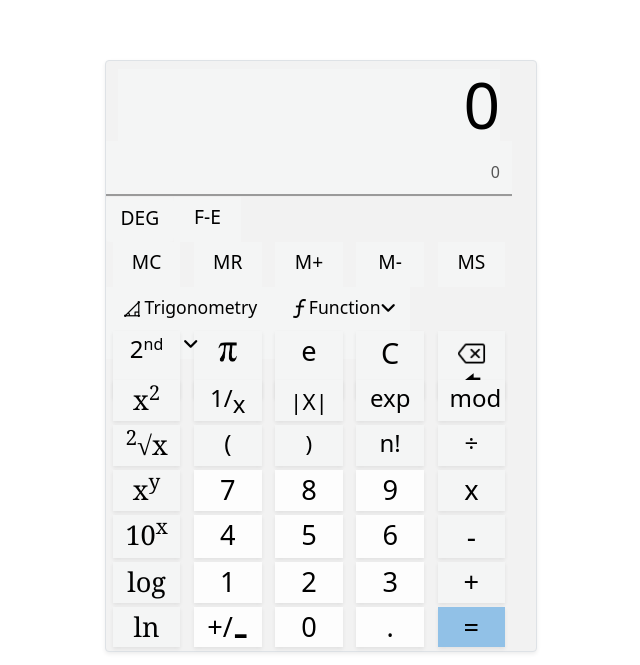
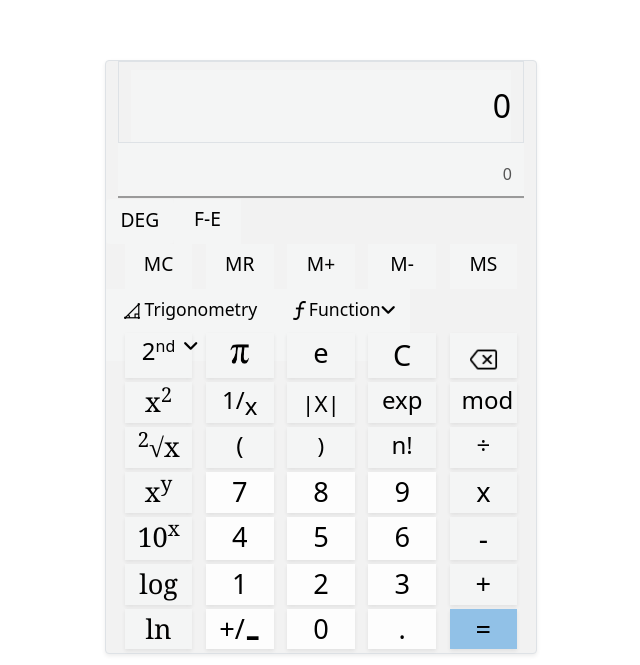
Before and after one commit to jigar28-Git/JavaScript-Practical, a plain HTML site: page index.html in a window 1280 px wide. Shown: the part 180-845 px from the top of the page, without its empty margins (319-959 px from the left). Drawn offline with nearby package versions, Linux system fonts and the light colour scheme; files that its build step writes are made by us from their sources; files whose address does not match are found by name.

Commit message:
align the calculator

```diff
--- a/index.html
+++ b/index.html
@@ -35,14 +35,14 @@
       <!-- Calculator Start -->
       <div class="container border calculator shadow-sm rounded" id="calculator">
         <!-- input start -->
-        <div class="row row-1 d-flex">
+        <div class="row row-1 border ms-0 d-flex">
           <div class="col-12 input-bar d-flex justify-content-end">
-            <input type="text" style="font-size: 4rem;" class="w-100 mt-2 text-end" value="0" id="myInput" onkeypress="changefontsize()" onchange="changefontsize()" maxlength="23">
+            <input type="text" style="font-size: 2rem;" class="w-100 mt-2 text-end" value="0" id="myInput" onkeypress="changefontsize()" onchange="changefontsize()" maxlength="23">
           </div>
         </div>
         <!-- input End -->
         <!-- ans input Start-->
-        <div class="row row-1 d-flex">
+        <div class="row row-1 ms-0  d-flex">
           <div class="col-12 ans-input-bar d-flex justify-content-end">
             <input type="text" style="font-size: 1rem;" class="w-100 mt-2 text-end" value="0" id="ansInput" onkeypress="changefontsize()" onchange="changefontsize()" maxlength="23" disabled>
           </div>
@@ -57,7 +57,7 @@
           </div>
         </div>
 
-        <div class="row row-3 d-flex justify-content-around text-center">
+        <div class="row row-3 d-flex ms-0  justify-content-around text-center">
           <div class="col-2 functionscolor">
             <span style="font-size: 1.2rem; color: rgb(179, 175, 175);"><button>MC</button></span>
           </div>
@@ -95,8 +95,8 @@
           </div>
         </div>
         <!-- Trigonometry &Function Start-->
-        <!-- nd, pi, e, C, clear start -->
-        <div class="row row-5 d-flex justify-content-around text-center">
+        <!-- 2nd, pi, e, C, clear start -->
+        <div class="row row-5 d-flex ms-0 justify-content-around text-center">
           <div class="col-2 functionscolor shadow-sm">
             <button>2<sup style="font-size: 1rem;">nd</sup></button>
           </div>
@@ -110,12 +110,12 @@
             <span style="font-size: 1.8rem;"><button>C</button></span>
           </div>
           <div class="col-2 functionscolor shadow-sm">
-            <span style="font-size: 1.2rem;"><button><img src="img/backspace.png" id="clear" class="delete" alt="">🡄</button></span>
+            <span style="font-size: 1.2rem;"><button><img src="img/backspace.png" id="clear" class="delete" alt=""></button></span>
           </div>
         </div>
         <!-- nd, pi, e, C, clear End -->
         <!-- x2, 1/x, |x|, exp, mod Start -->
-        <div class="row row-6 my-1 d-flex justify-content-around text-center">
+        <div class="row row-6 ms-0  my-1 d-flex justify-content-around text-center">
           <div class="col-2 functionscolor shadow-sm">
             <span style="font-size: 1.7rem; font-family: Cambria, Cochin, Georgia, Times, 'Times New Roman', serif;"><button>x<sup>2</sup></button></span>
           </div>
@@ -134,7 +134,7 @@
         </div>
         <!-- x2, 1/x, |x|, exp, mod End -->
         <!-- 2√x, (, ), n!, ÷ Start -->
-        <div class="row row-7 my-1 d-flex justify-content-around text-center">
+        <div class="row row-7 ms-0  my-1 d-flex justify-content-around text-center">
           <div class="col-2 functionscolor shadow-sm">
             <span style="font-size: 1.7rem; font-family: Cambria, Cochin, Georgia, Times, 'Times New Roman', serif;"><button><sup style="font-size: 1.3rem;">2</sup>√x</button></span>
           </div>
@@ -153,7 +153,7 @@
         </div>
         <!-- 2√x, (, ), n!, ÷ End -->
         <!-- xy, 7, 8, 9, * Start -->
-        <div class="row row-8 my-1 d-flex justify-content-around text-center">
+        <div class="row row-8 ms-0  my-1 d-flex justify-content-around text-center">
           <div class="col-2 functionscolor shadow-sm">
             <button><span style="font-size: 1.7rem; font-family: Cambria, Cochin, Georgia, Times, 'Times New Roman', serif;">x<sup style="font-size: 1.3rem;">y</sup></span></button>
           </div>
@@ -172,7 +172,7 @@
         </div>
         <!-- xy, 7, 8, 9, * End -->
         <!-- 10x, 4, 5, 6, - Start -->
-        <div class="row row-9 my-1 d-flex justify-content-around text-center">
+        <div class="row row-9 ms-0  my-1 d-flex justify-content-around text-center">
           <div class="col-2 functionscolor shadow-sm">
             <button><span style="font-size: 1.7rem; font-family: Cambria, Cochin, Georgia, Times, 'Times New Roman', serif;">10<sup style="font-size: 1.3rem;">x</sup></span></button>
           </div>
@@ -191,7 +191,7 @@
         </div>
         <!-- xy, 7, 8, 9, * End -->
         <!-- log, 1, 2, 3, + Start -->
-        <div class="row row-10 my-1 d-flex justify-content-around text-center">
+        <div class="row row-10 ms-0 my-1 d-flex justify-content-around text-center">
           <div class="col-2 functionscolor shadow-sm">
             <span style="font-size: 1.7rem; font-family: Cambria, Cochin, Georgia, Times, 'Times New Roman', serif;"><button>log</button></span>
           </div>
@@ -210,7 +210,7 @@
         </div>
         <!-- xy, 7, 8, 9, * End -->
         <!-- ln, +/-, 0, ., = Start -->
-        <div class="row row-11 my-1 d-flex justify-content-around text-center">
+        <div class="row row-11 my-1 ms-0  d-flex justify-content-around text-center">
           <div class="col-2 functionscolor shadow-sm">
             <span style="font-size: 1.7rem; font-family: Cambria, Cochin, Georgia, Times, 'Times New Roman', serif;"><button>ln</button></span>
           </div>
```
